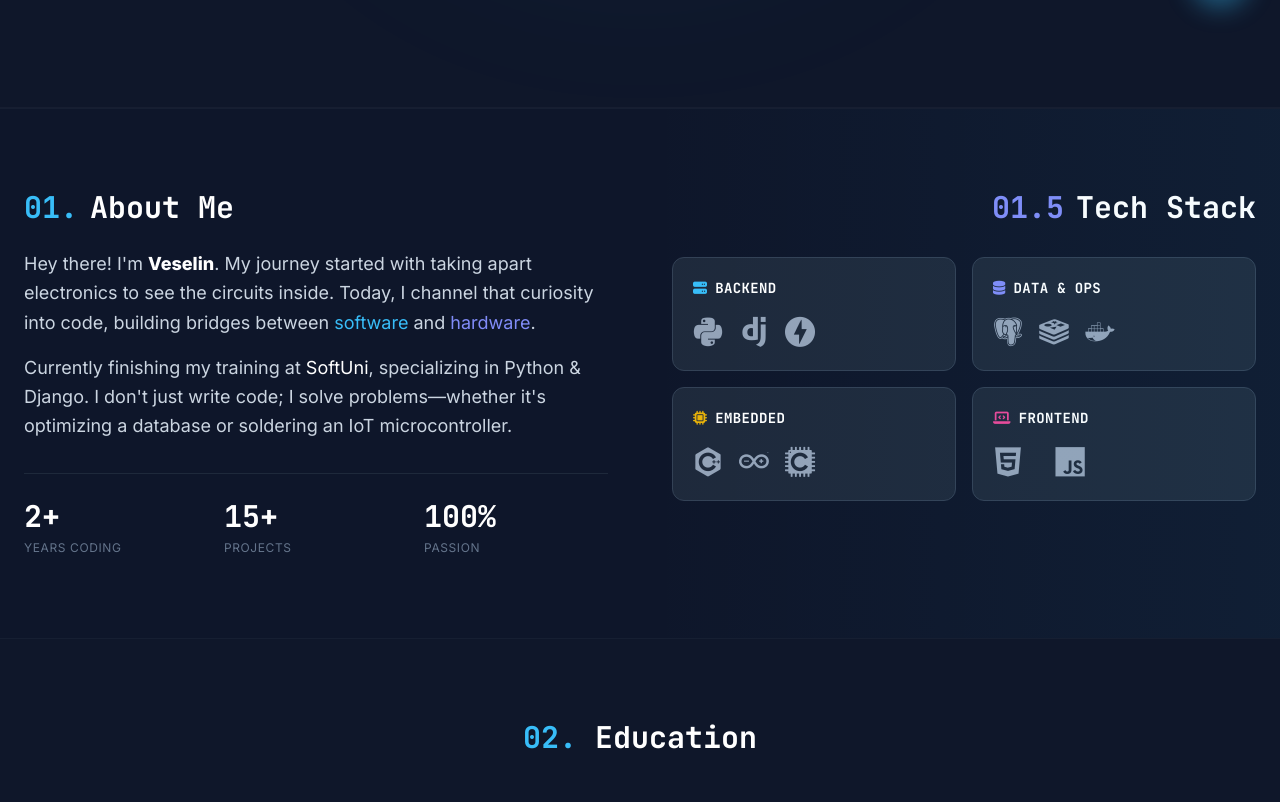
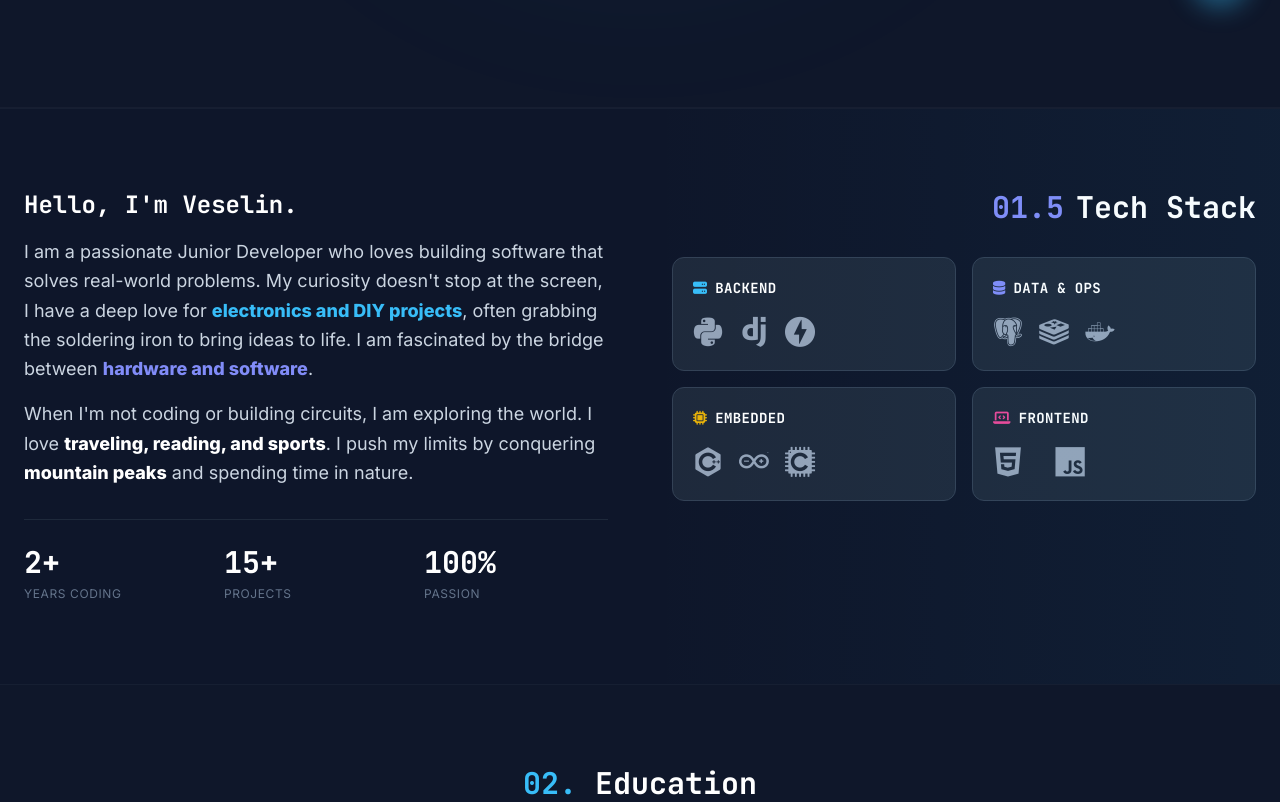
Before and after one commit to Veselin15/Web_Portfolio, a Django app: page / in a window 1280 px wide. Shown: the part 772-1574 px from the top of the page. Run offline with Django 5.2, Linux system fonts and the light colour scheme; data that the repository does not hold is empty; parts of the project's set-up code (start-up, migrations or seed data) failed here and were passed over; some libraries are stand-ins or nearby versions.

Commit message:
about me ready

```diff
--- a/templates/portfolio/index.html
+++ b/templates/portfolio/index.html
@@ -66,23 +66,27 @@
             <div class="grid lg:grid-cols-2 gap-16 items-start">
 
                 <div class="space-y-8">
-                    <div>
-                        <h2 class="text-3xl font-mono font-bold text-white mb-6 flex items-center gap-3">
-                            <span class="text-primary">01.</span> About Me
-                        </h2>
-                        <div class="space-y-4 text-slate-300 text-lg leading-relaxed">
-                            <p>
-                                Hey there! I'm <span class="text-white font-bold">Veselin</span>. My journey started
-                                with taking apart electronics to see the circuits inside. Today, I channel that
-                                curiosity into code, building bridges between <span class="text-primary">software</span>
-                                and <span class="text-accent">hardware</span>.
-                            </p>
-                            <p>
-                                Currently finishing my training at <span class="text-white">SoftUni</span>, specializing
-                                in Python & Django. I don't just write code; I solve problems—whether it's optimizing a
-                                database or soldering an IoT microcontroller.
-                            </p>
-                        </div>
+                    <div class="about-text">
+                        <h3 class="text-2xl font-bold text-white mb-4">Hello, I'm Veselin.</h3>
+
+                        <p class="text-slate-300 text-lg leading-relaxed mb-4">
+                            I am a passionate Junior Developer who loves building software that solves real-world
+                            problems.
+                            My curiosity doesn't stop at the screen, I have a deep love for <span
+                                class="text-primary font-bold">electronics and DIY projects</span>,
+                            often grabbing the soldering iron to bring ideas to life. I am fascinated by the bridge
+                            between
+                            <span class="text-accent font-bold">hardware and software</span>.
+                        </p>
+
+                        <p class="text-slate-300 text-lg leading-relaxed">
+                            When I'm not coding or building circuits, I am exploring the world. I love
+                            <span class="text-white font-bold">traveling, reading, and sports</span>.
+                            I push my limits by conquering <span class="text-white font-bold">mountain peaks</span> and
+                            spending time in nature.
+                        </p>
+
+
                     </div>
 
                     <div class="grid grid-cols-3 gap-4 pt-6 border-t border-slate-800">
```
